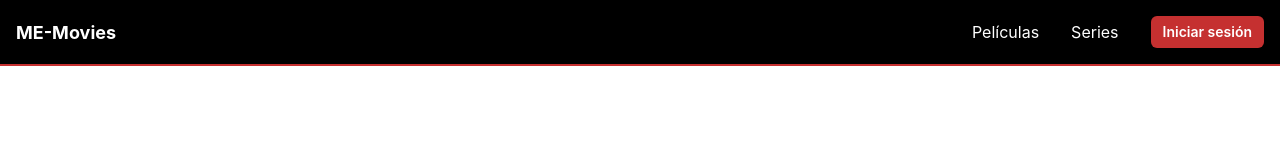
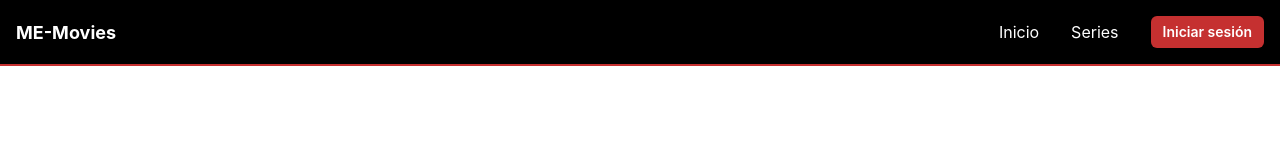
Before and after one commit to MauroErben/Peliculas, a React (Create React App) app: page /auth/login in a window 1280 px wide. Shown: the top 160 px of the page. Built offline with nearby package versions, Linux system fonts and the light colour scheme; no server answers.

Commit message:
Changes in navbar

```diff
--- a/src/Components/Header/navbar/menuItems.js
+++ b/src/Components/Header/navbar/menuItems.js
@@ -3,7 +3,7 @@ import { Link as ReachLink } from 'react-router-dom';
 
 export const MenuItems = ({ children, to = '/' }) => {
     return (
-        <Link _hover={{textDecoration: 'none'}} as={ReachLink} to={to}>
+        <Link as={ReachLink} to={to}>
             {children}
         </Link>
     )
--- a/src/Components/Header/navbar/menuLinks.js
+++ b/src/Components/Header/navbar/menuLinks.js
@@ -17,7 +17,7 @@ export const MenuLinks = ({ isOpen }) => {
                 direction={["column", "row", "row", "row"]}
                 pt={[4, 4, 0, 0]}
             >
-                <MenuItems to="/"><Text>Películas</Text></MenuItems>
+                <MenuItems to="/"><Text>Inicio</Text></MenuItems>
                 <MenuItems to="/series"><Text>Series</Text></MenuItems>
                 {!token && <MenuItems to='/auth/login'><Button size='sm' bg='red.600' _hover={{bg: 'red.700'}}>Iniciar sesión</Button></MenuItems>}
                 {token && <MenuItems to="/favorites"><Text>Mis favoritas</Text></MenuItems>}
```
